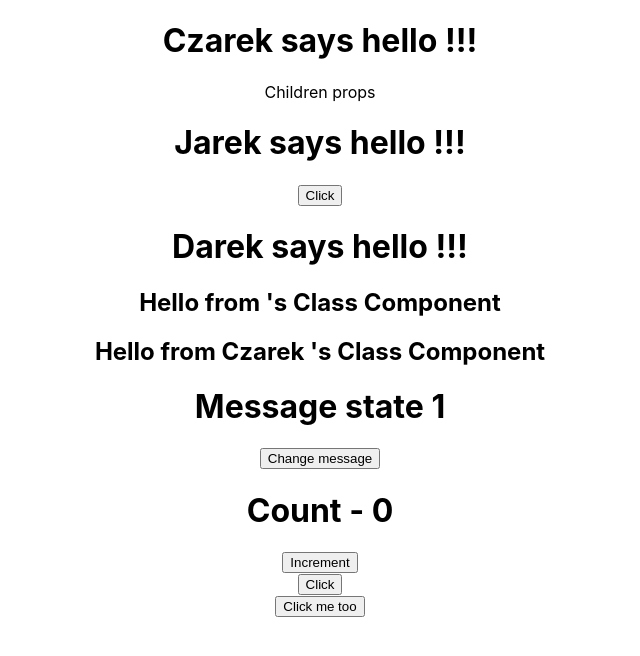
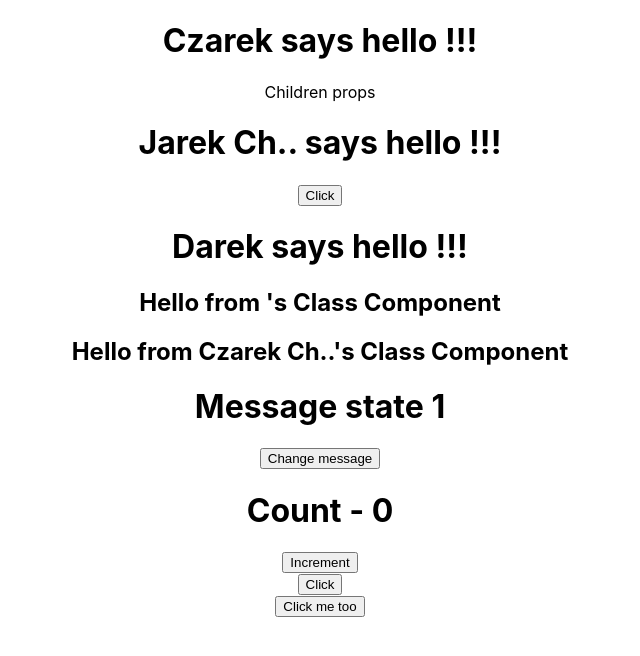
Before and after one commit to JanekJaniak/HelloReact, a React (Create React App) app: page / in a window 1280 px wide. Shown: the top 656 px of the page, without its empty margins (320-960 px from the left). Built offline with nearby package versions, Linux system fonts and the light colour scheme.

Commit message:
Destructure

```diff
--- a/src/App.js
+++ b/src/App.js
@@ -17,11 +17,11 @@ class App extends Component {
         <Hello name="Czarek">
           <p>Children props</p>
         </Hello>
-        <Hello name="Jarek"/>
+        <Hello name="Jarek" lastName="Ch.."/>
           <button>Click</button>
         <Hello name="Darek"/>
         <HelloClass />
-        <HelloClass name="Czarek"/>
+        <HelloClass name="Czarek" lastName="Ch.."/>
         <Message />
         <Counter />
         <FunctionClick />
--- a/src/components/hello.js
+++ b/src/components/hello.js
@@ -4,12 +4,33 @@ import React from 'react'
 export const Hello = (props) => {
   return  (
     <div id='1' custom='testCustomData'>
-      <h1> { props.name } says hello !!!</h1>
+      <h1> { props.name } { props.lastName } says hello !!!</h1>
       { props.children }
     </div>
   )
 }
 
+//Descructure in parameter
+// export const Hello = (name, lastName) => {
+//   return  (
+//     <div id='1' custom='testCustomData'>
+//       <h1> { name } { lastName } says hello !!!</h1>
+//     </div>
+//   )
+// }
+
+
+//Descructure in function body
+// export const Hello = (props) => {
+//    const {name, lastName} = props
+//   return  (
+//     <div id='1' custom='testCustomData'>
+//       <h1> { name } { lastName } says hello !!!</h1>
+//     </div>
+//   )
+// }
+
+//Default export
   {/* return React.createElement(
     'div',
     {id: 1, customData: 'testCustomData'},
--- a/src/components/helloClass.js
+++ b/src/components/helloClass.js
@@ -2,7 +2,12 @@ import { Component } from 'react';
 
 class HelloClass extends Component {
   render() {
-    return <h2>Hello from { this.props.name } 's Class Component</h2>
+    const {name, lastName } = this.props
+
+    //state destructure
+    // const {state1, state2 } = this.state
+
+    return <h2>Hello from { name } { lastName }'s Class Component</h2>
   }
 }
 
```
